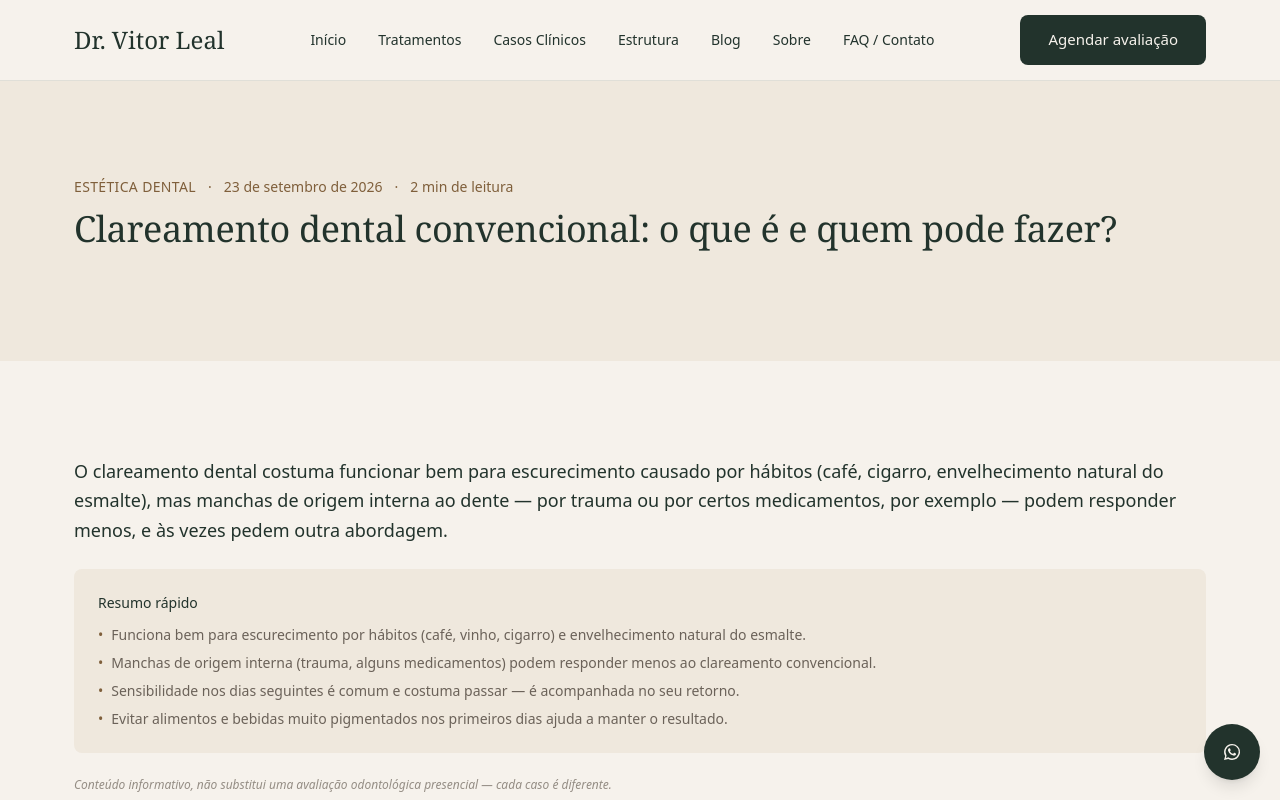
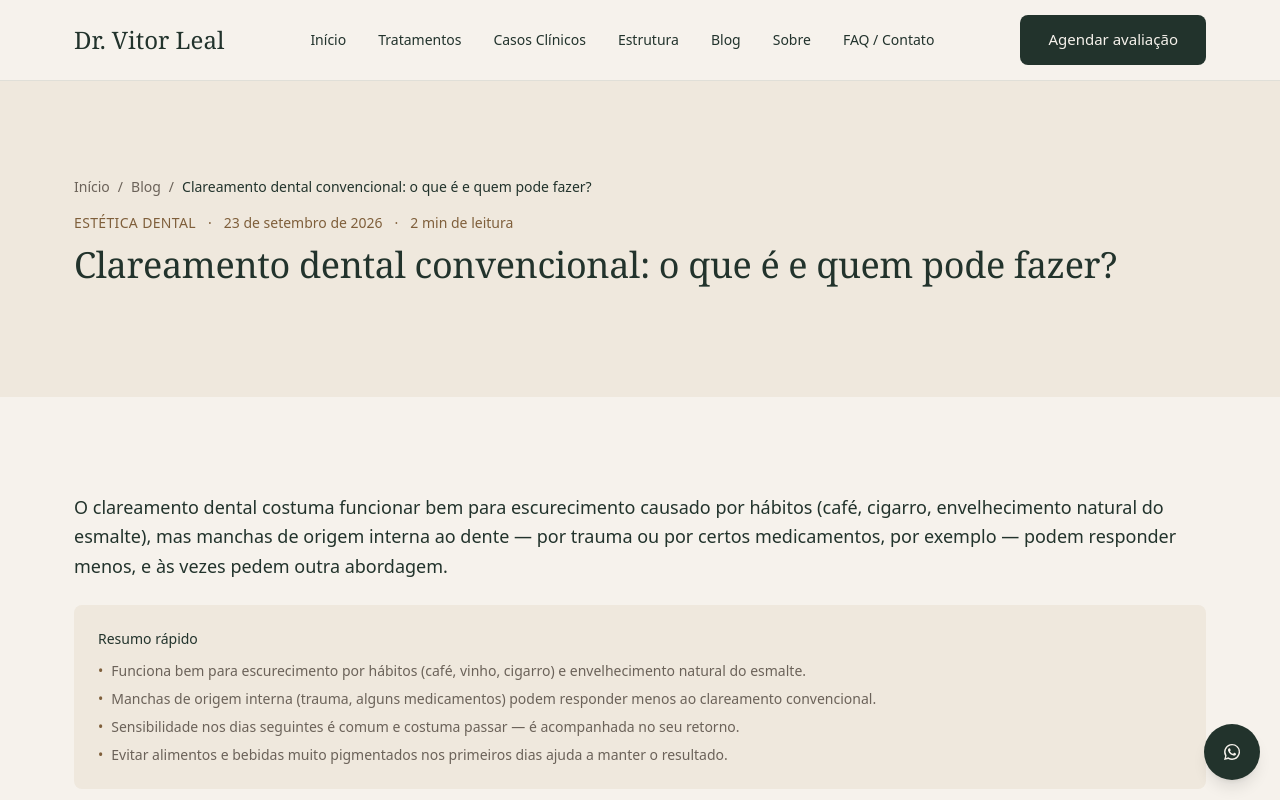
Before and after one commit to ldovitor/site-vitorleal, a Next.js app: page /blog/clareamento-dental-quem-pode-fazer in a window 1280 px wide. Shown: the top 800 px of the page. Built offline with nearby package versions, Linux system fonts and the light colour scheme.

Commit message:
Breadcrumbs nas páginas de tratamento e de blog (visual + schema BreadcrumbList) (#10)
Co-authored-by: Claude Sonnet 5.5 <noreply@anthropic.com>

```diff
--- a/src/app/blog/[slug]/page.tsx
+++ b/src/app/blog/[slug]/page.tsx
@@ -1,6 +1,7 @@
 import { notFound } from "next/navigation";
 import Image from "next/image";
 import Link from "next/link";
+import Breadcrumbs from "@/components/Breadcrumbs";
 import CtaFinal from "@/components/CtaFinal";
 import { BLOG_POSTS } from "@/lib/blog";
 import { TRATAMENTOS, WHATSAPP_LINK } from "@/lib/content";
@@ -71,6 +72,13 @@ export default async function BlogPostPage(props: PageProps<"/blog/[slug]">) {
 
       <section className="section pt-16 bg-bege">
         <div className="container-site max-w-2xl">
+          <Breadcrumbs
+            itens={[
+              { nome: "Início", href: "/" },
+              { nome: "Blog", href: "/blog" },
+              { nome: post.title },
+            ]}
+          />
           <div className="flex flex-wrap items-center gap-x-3 gap-y-1 text-sm text-bronze mb-3">
             {tratamento && (
               <span className="uppercase tracking-wide font-medium">{tratamento.categoria}</span>
--- a/src/app/tratamentos/[slug]/page.tsx
+++ b/src/app/tratamentos/[slug]/page.tsx
@@ -1,6 +1,7 @@
 import { notFound } from "next/navigation";
 import Image from "next/image";
 import Link from "next/link";
+import Breadcrumbs from "@/components/Breadcrumbs";
 import CtaFinal from "@/components/CtaFinal";
 import { TRATAMENTOS, WHATSAPP_LINK, CASOS_CLINICOS } from "@/lib/content";
 import { BLOG_POSTS } from "@/lib/blog";
@@ -44,6 +45,13 @@ export default async function TratamentoPage(props: PageProps<"/tratamentos/[slu
     <>
       <section className="section pt-16 bg-bege">
         <div className="container-site max-w-2xl">
+          <Breadcrumbs
+            itens={[
+              { nome: "Início", href: "/" },
+              { nome: "Tratamentos", href: "/tratamentos" },
+              { nome: tratamento.nome },
+            ]}
+          />
           <p className="text-sm text-bronze mb-3">{tratamento.categoria}</p>
           <h1 className="text-4xl mb-4">{tratamento.nome}</h1>
           {!tratamento.completo && (
--- /dev/null
+++ b/src/components/Breadcrumbs.tsx
@@ -0,0 +1,45 @@
+import Link from "next/link";
+
+const BASE_URL = "https://www.odontologiavitorleal.com.br";
+
+type Item = { nome: string; href?: string };
+
+export default function Breadcrumbs({ itens }: { itens: Item[] }) {
+  const jsonLd = {
+    "@context": "https://schema.org",
+    "@type": "BreadcrumbList",
+    itemListElement: itens.map((item, i) => ({
+      "@type": "ListItem",
+      position: i + 1,
+      name: item.nome,
+      ...(item.href ? { item: `${BASE_URL}${item.href}` } : {}),
+    })),
+  };
+
+  return (
+    <>
+      <script
+        type="application/ld+json"
+        dangerouslySetInnerHTML={{ __html: JSON.stringify(jsonLd) }}
+      />
+      <nav aria-label="Você está em" className="text-sm text-cinza mb-4">
+        <ol className="flex flex-wrap items-center gap-x-2 gap-y-1">
+          {itens.map((item, i) => (
+            <li key={item.nome} className="flex items-center gap-2">
+              {i > 0 && <span aria-hidden="true">/</span>}
+              {item.href ? (
+                <Link href={item.href} className="hover:text-bronze transition-colors">
+                  {item.nome}
+                </Link>
+              ) : (
+                <span aria-current="page" className="text-verde">
+                  {item.nome}
+                </span>
+              )}
+            </li>
+          ))}
+        </ol>
+      </nav>
+    </>
+  );
+}
```
